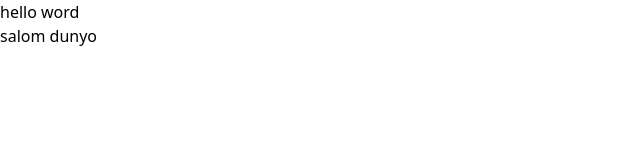
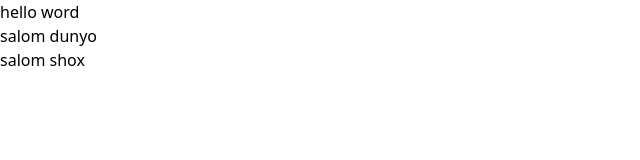
Before and after one commit to Mrshokhrukh/mockapi-practise, a website: page index.html in a window 1280 px wide. Shown: the full height of the page, 0-640 px from the left. Drawn offline with Linux system fonts and the light colour scheme.

Commit message:
Update index.html
20-22 qator meniki

```diff
--- a/index.html
+++ b/index.html
@@ -17,6 +17,10 @@
     <h1>hello word</h1>
     <h1>salom dunyo</h1>
 
+    <h1>
+        salom shox
+    </h1>
+
 </body>
 
 </html>
```
